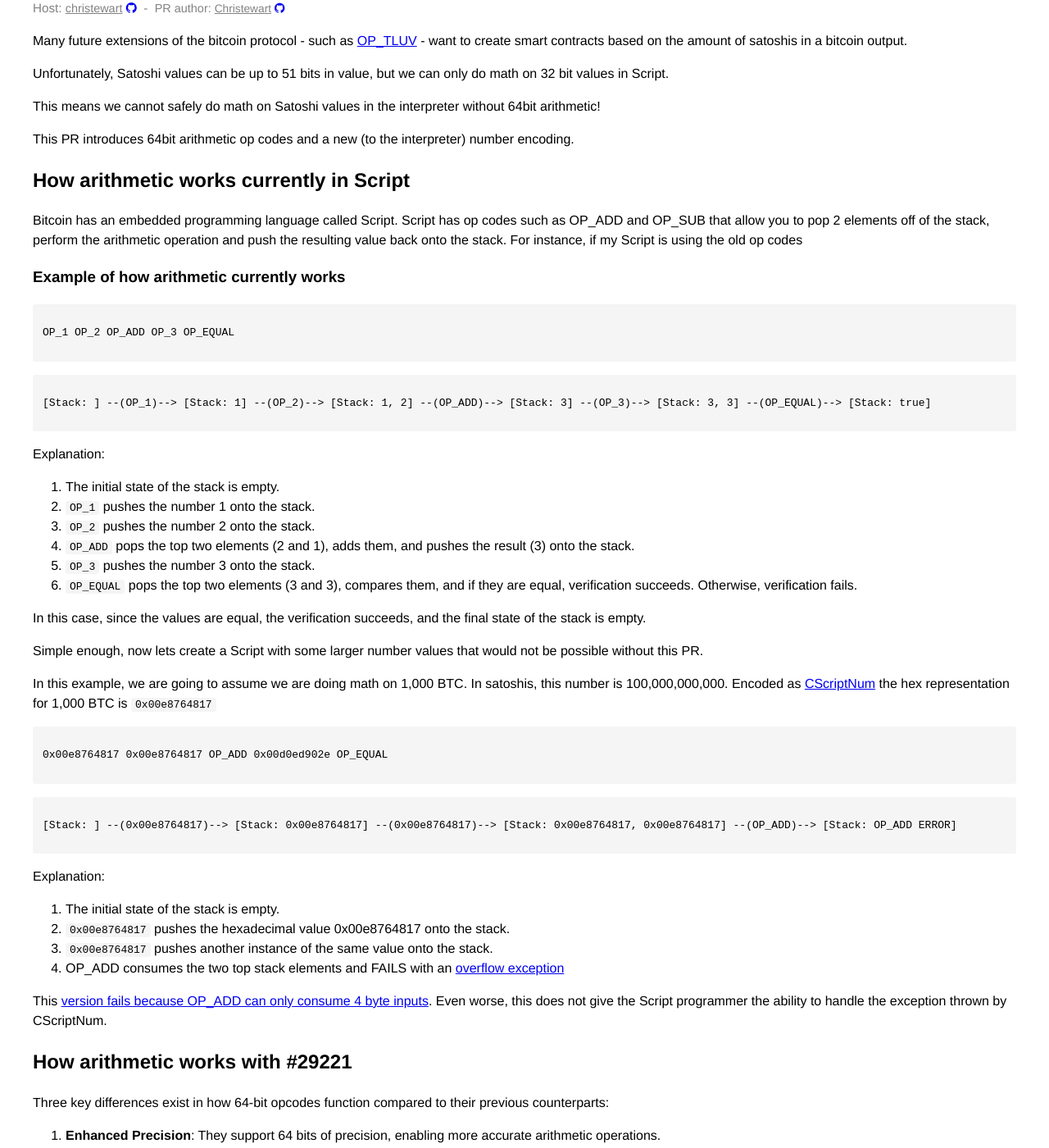
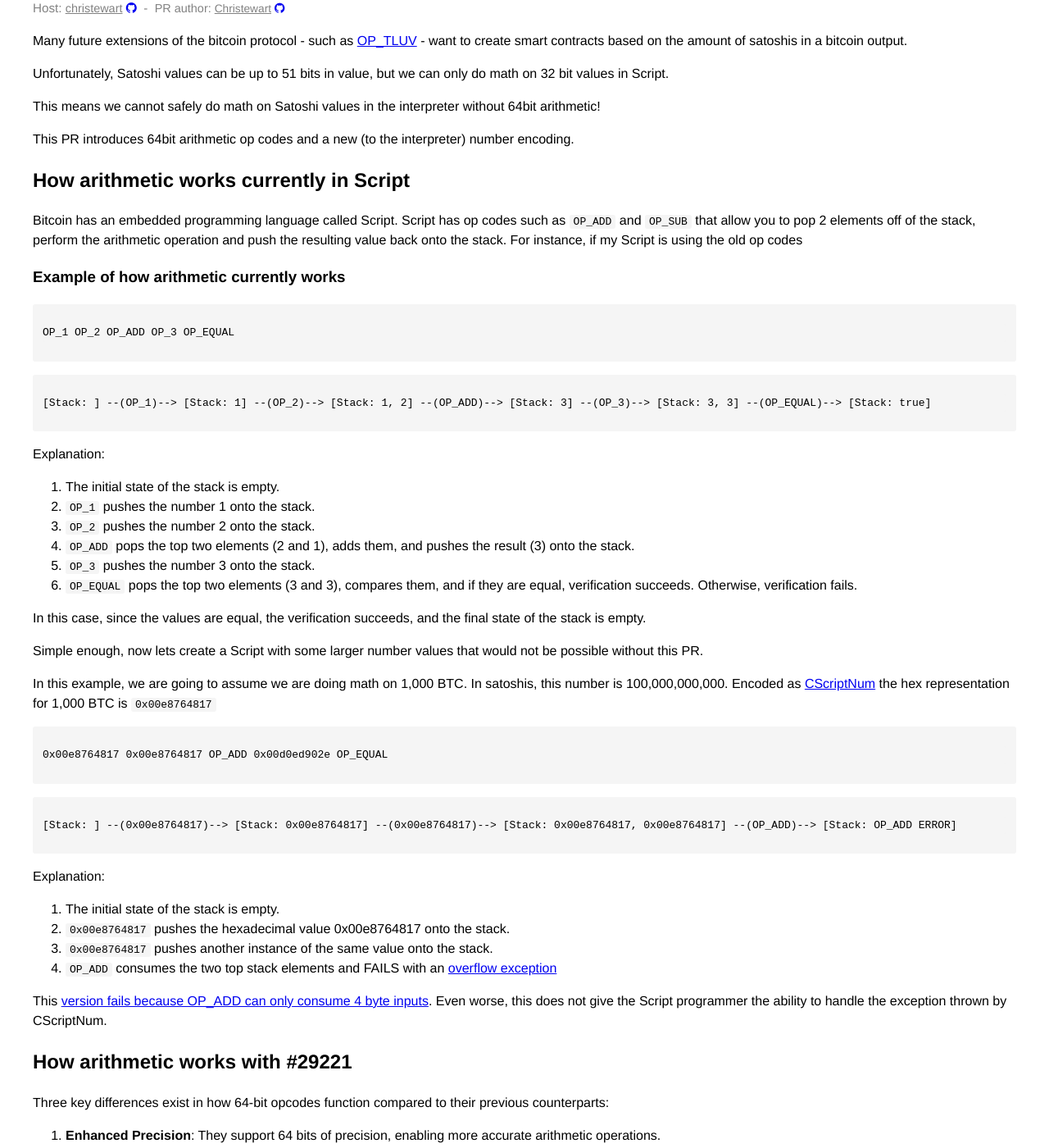
Before and after one commit to bitcoin-core-review-club/website, a Jekyll site: the page built from _posts/2024-03-20-#29221.md, in a window 1280 px wide and 1400 px high, scrolled down 284 px. Shown: the whole window at 82% size. Built offline with Jekyll 4.4.1, drawn with Linux system fonts in a browser that asks for light colours.

Commit message:
Small cleanups

```diff
--- a/_posts/2024-03-20-#29221.md
+++ b/_posts/2024-03-20-#29221.md
@@ -20,7 +20,7 @@ This PR introduces 64bit arithmetic op codes and a new (to the interpreter) numb
 
 ## How arithmetic works currently in Script
 
-Bitcoin has an embedded programming language called Script. Script has op codes such as OP_ADD and OP_SUB
+Bitcoin has an embedded programming language called Script. Script has op codes such as `OP_ADD` and `OP_SUB`
 that allow you to pop 2 elements off of the stack, perform the arithmetic operation and push the
 resulting value back onto the stack. For instance, if my Script is using the old op codes
 
@@ -62,7 +62,7 @@ Explanation:
 1. The initial state of the stack is empty.
 2. `0x00e8764817` pushes the hexadecimal value 0x00e8764817 onto the stack.
 3. `0x00e8764817` pushes another instance of the same value onto the stack.
-4. OP_ADD consumes the two top stack elements and FAILS with an [overflow exception](https://github.com/bitcoin/bitcoin/blob/1105aa46dd1008c556b8c435f1efcb9be09a1644/src/script/script.h#L248)
+4. `OP_ADD` consumes the two top stack elements and FAILS with an [overflow exception](https://github.com/bitcoin/bitcoin/blob/1105aa46dd1008c556b8c435f1efcb9be09a1644/src/script/script.h#L248)
 
 This [version fails because OP_ADD can only consume 4 byte inputs](https://github.com/bitcoin/bitcoin/blob/1105aa46dd1008c556b8c435f1efcb9be09a1644/src/script/interpreter.cpp#L961).
 Even worse, this does not give the Script programmer the ability to handle the exception thrown by CScriptNum.
```
